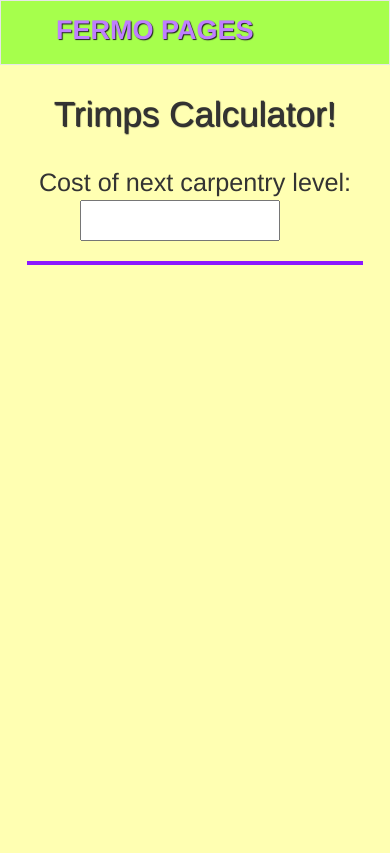
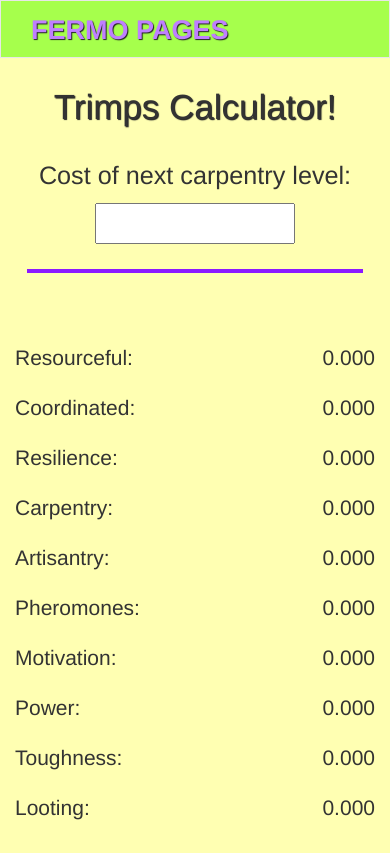
Before and after one commit to FelixAbrahamsson/FermoPages, a plain HTML site: page trimps_calc/trimps_calc.html in a window 390 px wide. Drawn offline with Linux system fonts and the light colour scheme.

Commit message:
Fixed formatting/layout stuff

```diff
--- a/css/styles.css
+++ b/css/styles.css
@@ -4,7 +4,7 @@ body{
 
 #header-nav{
 	background-color: #a6ff4c;
-	height:65px;
+	height:68px;
 }
 
 #header-title{
@@ -60,9 +60,13 @@ a:hover{
 @media (max-width: 449px){
 	#header-title{
 		font-size:1.5em;
+		margin-left:15px;
 	}
 	#page-title{
 		font-size:2.5em;
 		margin-bottom: 30px;
 	}
+	#header-nav{
+		height:58px;
+	}
 }
--- a/trimps_calc/trimpsCSS.css
+++ b/trimps_calc/trimpsCSS.css
@@ -5,6 +5,13 @@
 #carp-entry{
 	width:200px;
 	margin-right:30px;
+}
+
+#carp-entry-xs{
+	width:200px;
+	display:block;
+	margin:auto;
+	margin-top:10px;
 }
 
 .calc-button{
@@ -34,9 +41,10 @@
 	width:100%;
 }
 
-hr{
+#trimps-hr{
 	border:2px solid #8b19ff;
 	width:70%;
+	margin-top:25px;
 }
 
 #perks-list-container .name-span{
@@ -57,7 +65,7 @@ hr{
 		margin-top:50px;
 		display: block;
 	}
-	hr{
+	#trimps-hr{
 		width: 80%;
 	}
 }
@@ -74,7 +82,7 @@ hr{
 	#carp-entry-container{
 		font-size: 1.8em;
 	}
-	hr{
+	#trimps-hr{
 		width:85%;
 	}
 }
--- a/trimps_calc/trimpsJS.js
+++ b/trimps_calc/trimpsJS.js
@@ -32,6 +32,7 @@ function doCalculations(){
 					"cost":0.5*tough.cost};
 
 	var perks_list = new Array();
+	perks_list.push(reso)
 	perks_list.push(coord)
 	perks_list.push(resi)
 	perks_list.push(carp)
@@ -58,3 +59,5 @@ var insertHtml = function (selector, html) {
 };
 
 document.querySelector("#carp-entry").addEventListener("input", doCalculations);
+
+doCalculations();
--- a/trimps_calc/trimps_calc.html
+++ b/trimps_calc/trimps_calc.html
@@ -43,16 +43,17 @@ browser-sync start --server --directory --files "**/*"
   <div id="carp-entry-container">
     <div class="text-center">
       Cost of next carpentry level:
-      <input id="carp-entry" type="text" class="text-center">
+      <input id="carp-entry" type="text" class="text-center hidden-xs">
+    </div>
+    <div class="text-center">
+      <input id="carp-entry-xs" type="text" class="text-center visible-xs">
     </div>
 
-    <!-- <div class="calc-button text-center">
-      <button onclick="doCalculations();"><span>Do Calculations!</span></button>
-    </div> -->
-    <hr>
+    <hr id="trimps-hr">
   </div>
 
   <div id="main-content" class="container-fluid">
+
     <div id="perks-list-container">
       <ul id="perks-list">
       </ul>
```
Also changed, not shown: index.html (+6 -0 lines).
